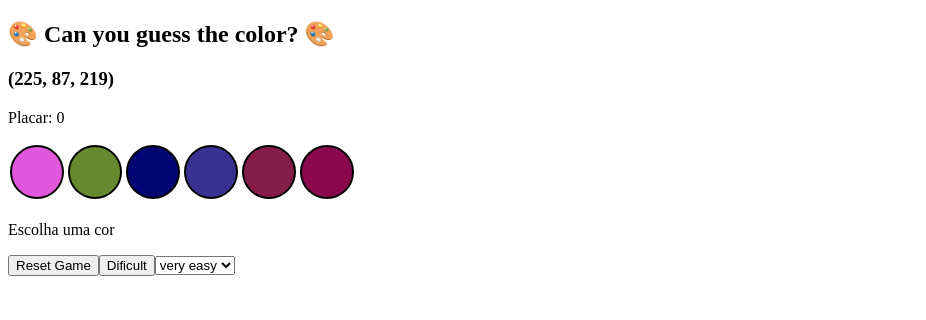
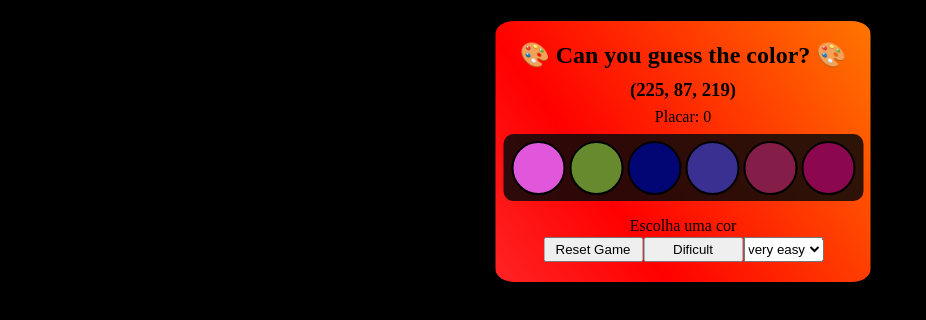
Before and after one commit to RodrigoNeoEx/Color-Guess, a plain HTML site: page index.html in a window 1280 px wide. Shown: the whole page, without its empty margins (0-926 px from the left). Drawn offline with Linux system fonts and the light colour scheme.

Commit message:
add css and function to make setDificult dont duplicate circles

```diff
--- a/script.js
+++ b/script.js
@@ -158,15 +158,23 @@ function setNameOnDificult() {
   let setNames = document.getElementsByClassName('dificultNames')
   for(let index = 0; index < setNames.length; index += 1) {
     setNames[0].innerHTML = 'very easy'
-    setNames[0].value = 0
+    setNames[0].value = 6
     setNames[1].innerHTML = 'easy'
-    setNames[1].value = 6
+    setNames[1].value = 12
     setNames[2].innerHTML = 'medium'
-    setNames[2].value = 12
+    setNames[2].value = 18
     setNames[3].innerHTML = 'hard'
-    setNames[3].value = 18
+    setNames[3].value = 30
     setNames[4].innerHTML = 'very hard'
-    setNames[4].value = 24
+    setNames[4].value = 42
+  }
+}
+
+function removeBalls() {
+  let ball = document.querySelectorAll('.ball')
+  let section = document.querySelector('.colorSection')
+  for(let index = 0; index < ball.length; index += 1) {
+  section.removeChild(ball[index]);
   }
 }
 
@@ -188,6 +196,7 @@ function getSelected() {
 function aplySelected() {
   base = getSelected();
   setRgbTextToGuess();
+  removeBalls();
   createCircle();
   addColorAndEventsToCircles();
   resetGame();
--- a/style.css
+++ b/style.css
@@ -8,3 +8,60 @@
   outline: none;
   width: 50px;
 }
+
+.colorSection {
+  width: 360px;
+  background-color: rgba(10, 9, 9, 0.85) ;
+  border-radius: 10px;
+  padding-top: 5px;
+}
+
+.changeGameButtons {
+  width: 100px;
+  height: 25px;
+}
+
+.changeDificult {
+  height: 25px;
+}
+
+.mainSection {
+  width: 375px;
+  text-align: -webkit-center;
+  transform: translate(130%, 5%);
+  display: block;
+  position: absolute;
+  background: linear-gradient(55deg, rgb(216, 48, 216), purple, rgb(1, 248, 1), green, lightblue, rgb(91, 91, 252), rgb(255, 147, 147), red, gold, yellow);
+  background-size: 1600% 200%;
+  animation: gradient 6s linear infinite;
+  animation-direction: alternate;
+  border-radius: 5%;
+}
+
+@keyframes gradient {
+  0% {background-position: 0%;}
+  100% {background-position: 100%;}
+}
+/* animated background href: https://redstapler.co/css-animated-gradient-background/ */
+
+body {
+  overflow: hidden;
+  background-color: black;
+}
+
+.score  {
+  margin: 2%;
+
+}
+.rgb-color {
+  margin-top: 5px;
+  margin-bottom: 5px;
+}
+
+.dificult-reset {
+  margin-bottom: 20px;
+  margin-top: -14px;
+}
+.title {
+  margin-bottom: 10px;
+}
```
